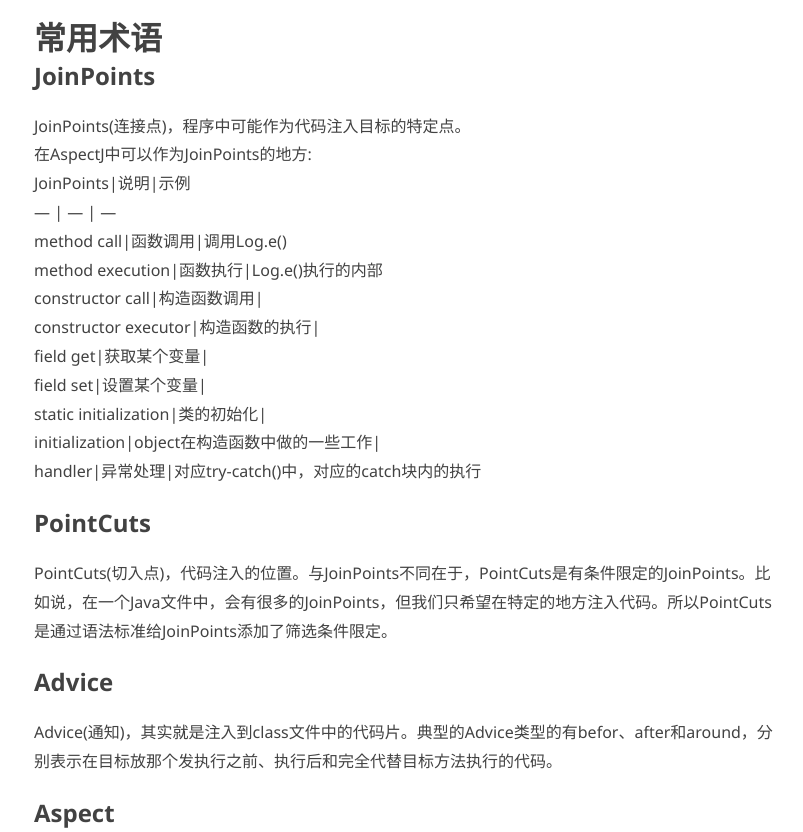
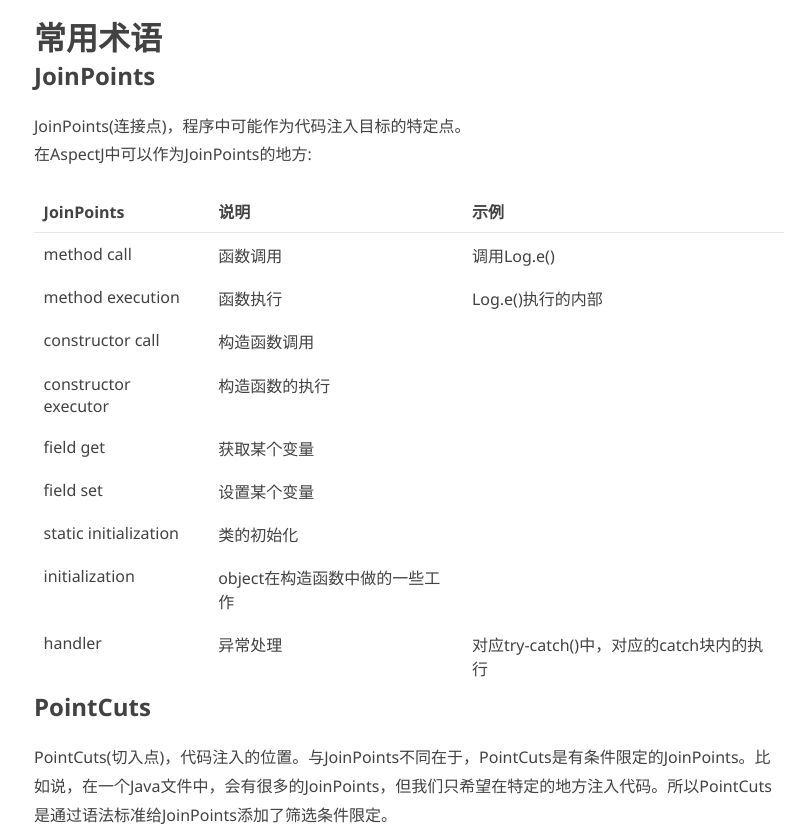
Before and after one commit to cintory/Cintory.github.io, a plain HTML site: page 2018/07/11/AspectJ-初探/index.html in a window 1280 px wide. Shown: the part 935-1767 px from the top of the page, without its empty margins (231-1034 px from the left). Drawn offline with Linux system fonts and the light colour scheme.

Commit message:
Site updated: 2018-07-11 23:43:51

```diff
--- a/2018/07/11/AspectJ-初探/index.html
+++ b/2018/07/11/AspectJ-初探/index.html
@@ -94,7 +94,63 @@
 <li>使用AspectJ的语言进行开发</li>
 <li>通过AspectJ提供的注解在Java语言上开发<br>因为最终目的都需要在字节码文件中织入切面代码，不管使用哪种方式介入AspectJ，都需要使用AspectJ提供的额代码编译工具AJC进行编译。</li>
 </ul>
-<h1 id="常用术语"><a href="#常用术语" class="headerlink" title="常用术语"></a>常用术语</h1><h2 id="JoinPoints"><a href="#JoinPoints" class="headerlink" title="JoinPoints"></a>JoinPoints</h2><p>JoinPoints(连接点)，程序中可能作为代码注入目标的特定点。<br>在AspectJ中可以作为JoinPoints的地方:<br>JoinPoints|说明|示例<br>— | — | —<br>method call|函数调用|调用Log.e()<br>method execution|函数执行|Log.e()执行的内部<br>constructor call|构造函数调用|<br>constructor executor|构造函数的执行|<br>field get|获取某个变量|<br>field set|设置某个变量|<br>static initialization|类的初始化|<br>initialization|object在构造函数中做的一些工作|<br>handler|异常处理|对应try-catch()中，对应的catch块内的执行</p>
+<h1 id="常用术语"><a href="#常用术语" class="headerlink" title="常用术语"></a>常用术语</h1><h2 id="JoinPoints"><a href="#JoinPoints" class="headerlink" title="JoinPoints"></a>JoinPoints</h2><p>JoinPoints(连接点)，程序中可能作为代码注入目标的特定点。<br>在AspectJ中可以作为JoinPoints的地方:</p>
+<table>
+<thead>
+<tr>
+<th>JoinPoints</th>
+<th>说明</th>
+<th>示例</th>
+</tr>
+</thead>
+<tbody>
+<tr>
+<td>method call</td>
+<td>函数调用</td>
+<td>调用Log.e()</td>
+</tr>
+<tr>
+<td>method execution</td>
+<td>函数执行</td>
+<td>Log.e()执行的内部</td>
+</tr>
+<tr>
+<td>constructor call</td>
+<td>构造函数调用</td>
+<td></td>
+</tr>
+<tr>
+<td>constructor executor</td>
+<td>构造函数的执行</td>
+<td></td>
+</tr>
+<tr>
+<td>field get</td>
+<td>获取某个变量</td>
+<td></td>
+</tr>
+<tr>
+<td>field set</td>
+<td>设置某个变量</td>
+<td></td>
+</tr>
+<tr>
+<td>static initialization</td>
+<td>类的初始化</td>
+<td></td>
+</tr>
+<tr>
+<td>initialization</td>
+<td>object在构造函数中做的一些工作</td>
+<td></td>
+</tr>
+<tr>
+<td>handler</td>
+<td>异常处理</td>
+<td>对应try-catch()中，对应的catch块内的执行</td>
+</tr>
+</tbody>
+</table>
 <h2 id="PointCuts"><a href="#PointCuts" class="headerlink" title="PointCuts"></a>PointCuts</h2><p>PointCuts(切入点)，代码注入的位置。与JoinPoints不同在于，PointCuts是有条件限定的JoinPoints。比如说，在一个Java文件中，会有很多的JoinPoints，但我们只希望在特定的地方注入代码。所以PointCuts是通过语法标准给JoinPoints添加了筛选条件限定。</p>
 <h2 id="Advice"><a href="#Advice" class="headerlink" title="Advice"></a>Advice</h2><p>Advice(通知)，其实就是注入到class文件中的代码片。典型的Advice类型的有befor、after和around，分别表示在目标放那个发执行之前、执行后和完全代替目标方法执行的代码。</p>
 <h2 id="Aspect"><a href="#Aspect" class="headerlink" title="Aspect"></a>Aspect</h2><p>Aspect(切面)，PointCut和Advice的组合看作为切面。</p>
@@ -217,7 +273,37 @@
 <h3 id="TypeSignature"><a href="#TypeSignature" class="headerlink" title="TypeSignature"></a>TypeSignature</h3><p>TypeSignature其实是用来指定一个类。因此我们只需要给出一个类的全路径的表达式即可。</p>
 <h2 id="间接对JoinPoint进行选择"><a href="#间接对JoinPoint进行选择" class="headerlink" title="间接对JoinPoint进行选择"></a>间接对JoinPoint进行选择</h2><p>除了上面表格中提及到的直接对Joinoint选择之外，还有一些PointCut关键字是间接对JoinPoint进行选择的。<br>PointCut语法|说明|示例<br>— | — | —<br>with(TypeSignature)|表示某个类中所有的JoinPoint|within(com.example.Test):表示在com.example.Test类当中的全部Join Point<br>withcode(ConstructorSignature/MethodSignature)|表示在某个函数/构造函数当中的Join Point|withincode(..Test(..)):表示在任意包下面的Test函数的所有Join Point<br>args(TypeSignature)|对Join Point的参数进行条件筛选|args(int,..):表示第一个参数是int，后面参数不限的Join Point</p>
 <p>除了上面几个外，还有target、this、cflow、cflowbelow。</p>
-<h2 id="Advice语法使用"><a href="#Advice语法使用" class="headerlink" title="Advice语法使用"></a>Advice语法使用</h2><p>AspectJ提供的Advice类型：<br>Advice语法|说明<br>— | —<br>before|在选择的Join Point的前面插入切片代码<br>after|在选择的Join Point的后面插入切片代码<br>around|around会替代原来的JoinPoint(我们可以完全修改一个方法的实现)，如果需要调用原来的JoinPoint的话，可以调用proceed()方法<br>AfterThrowing|在选择的JoinPoint异常抛出的时候插入切片的代码<br>AfterReturning|在选择的JoinPoint返回之前插入切片的代码</p>
+<h2 id="Advice语法使用"><a href="#Advice语法使用" class="headerlink" title="Advice语法使用"></a>Advice语法使用</h2><p>AspectJ提供的Advice类型：</p>
+<table>
+<thead>
+<tr>
+<th>Advice语法</th>
+<th>说明</th>
+</tr>
+</thead>
+<tbody>
+<tr>
+<td>before</td>
+<td>在选择的Join Point的前面插入切片代码</td>
+</tr>
+<tr>
+<td>after</td>
+<td>在选择的Join Point的后面插入切片代码</td>
+</tr>
+<tr>
+<td>around</td>
+<td>around会替代原来的JoinPoint(我们可以完全修改一个方法的实现)，如果需要调用原来的JoinPoint的话，可以调用proceed()方法</td>
+</tr>
+<tr>
+<td>AfterThrowing</td>
+<td>在选择的JoinPoint异常抛出的时候插入切片的代码</td>
+</tr>
+<tr>
+<td>AfterReturning</td>
+<td>在选择的JoinPoint返回之前插入切片的代码</td>
+</tr>
+</tbody>
+</table>
 <h2 id="AspectJ简单例子"><a href="#AspectJ简单例子" class="headerlink" title="AspectJ简单例子"></a>AspectJ简单例子</h2><h3 id="HookMethod"><a href="#HookMethod" class="headerlink" title="HookMethod"></a>HookMethod</h3><h4 id="HookMethod注解"><a href="#HookMethod注解" class="headerlink" title="HookMethod注解"></a>HookMethod注解</h4><p>定义一个注解，以便于提供JoinPoint筛选。</p>
 <figure class="highlight plain"><table><tr><td class="gutter"><pre><span class="line">1</span><br><span class="line">2</span><br><span class="line">3</span><br><span class="line">4</span><br><span class="line">5</span><br><span class="line">6</span><br></pre></td><td class="code"><pre><span class="line">@Target(&#123; METHOD, CONSTRUCTOR &#125;) public @interface HookMethod &#123;</span><br><span class="line"></span><br><span class="line">    String beforeMethod() default &quot;&quot;;</span><br><span class="line"></span><br><span class="line">    String afterMethod() default &quot;&quot;;</span><br><span class="line">&#125;</span><br></pre></td></tr></table></figure>
 <h4 id="HookMethodAspect"><a href="#HookMethodAspect" class="headerlink" title="HookMethodAspect"></a>HookMethodAspect</h4><p>采用以注解的形式，编译生成AspectJ代码，这样可以使用Java来撰写代码。<br>利用反射来调用需要在Join Point之前和之后的代码。</p>
```
